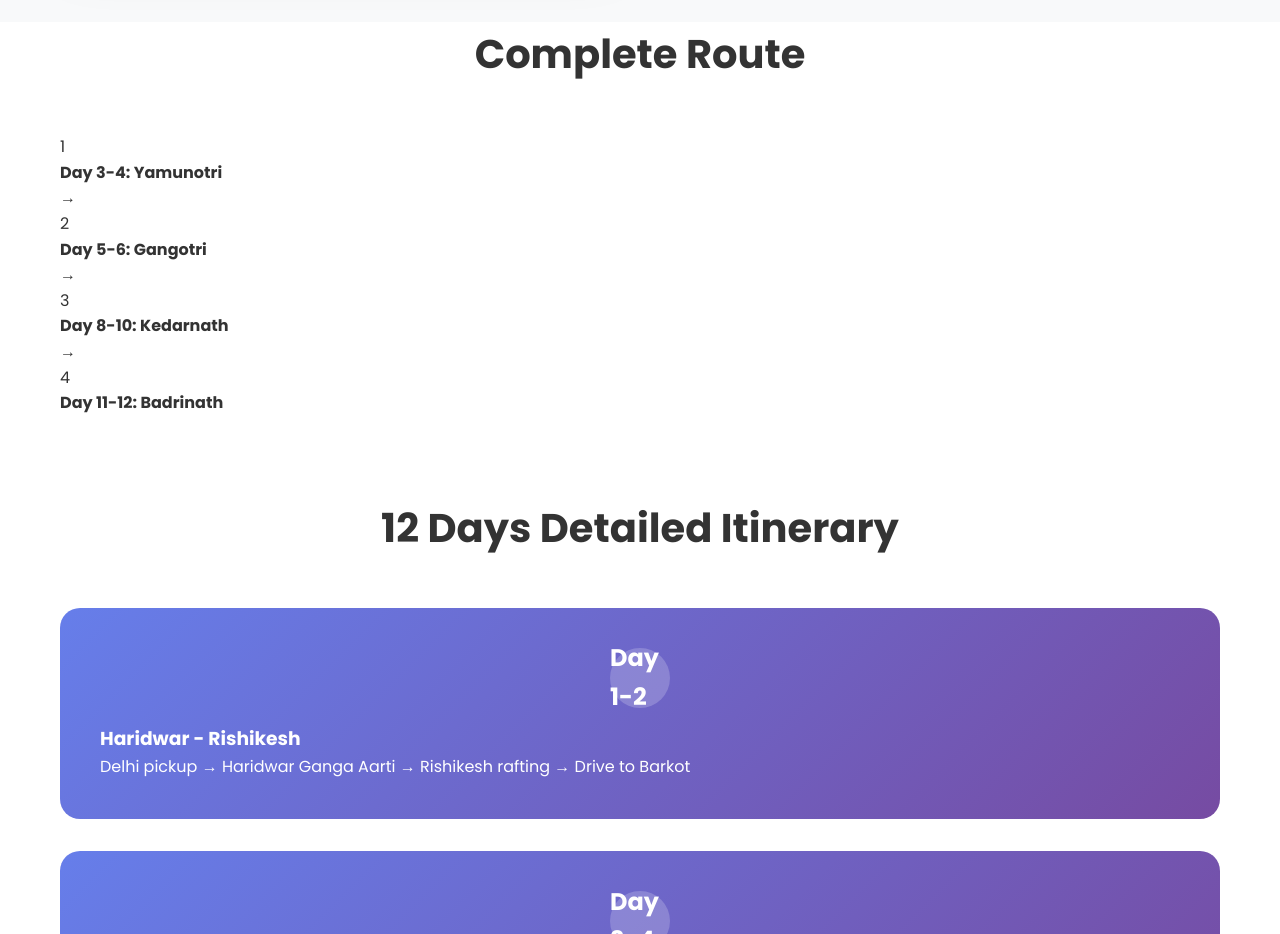
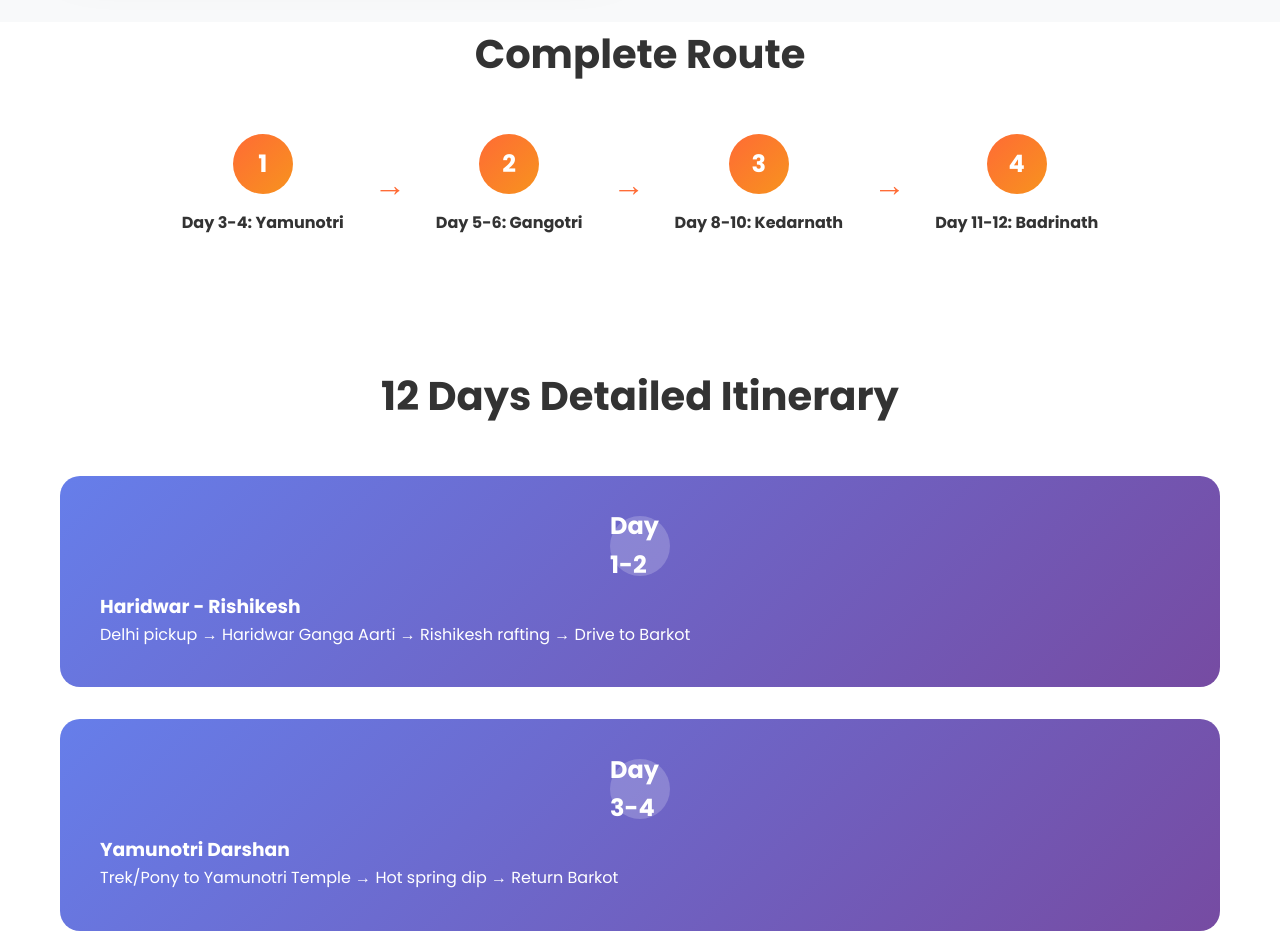
Before and after one commit to charli1079/hodophile-travel, a website: page uttarakhand.html in a window 1280 px wide. Shown: the part 1940-2874 px from the top of the page. Drawn offline with Linux system fonts and the light colour scheme; no server answers.

Commit message:
Update style.css

```diff
--- a/public/style.css
+++ b/public/style.css
@@ -220,3 +220,27 @@ body { font-family: 'Poppins', sans-serif; line-height: 1.6; color: #333; }
     .tour-buttons { flex-direction: column; }
     .tour-buttons .btn { width: 100%; }
 }
+
+/* Char Dham Page */
+.route-visual {
+    display: flex;
+    align-items: center;
+    justify-content: center;
+    gap: 30px;
+    flex-wrap: wrap;
+    margin: 3rem 0;
+}
+.dham-stop { text-align: center; }
+.dham-icon {
+    width: 60px; height: 60px;
+    background: linear-gradient(135deg, #ff6b35, #f7931e);
+    border-radius: 50%;
+    display: flex;
+    align-items: center;
+    justify-content: center;
+    font-size: 1.5rem;
+    font-weight: 700;
+    color: white;
+    margin: 0 auto 1rem;
+}
+.arrow { font-size: 2rem; color: #ff6b35; font-weight: bold; }
```
